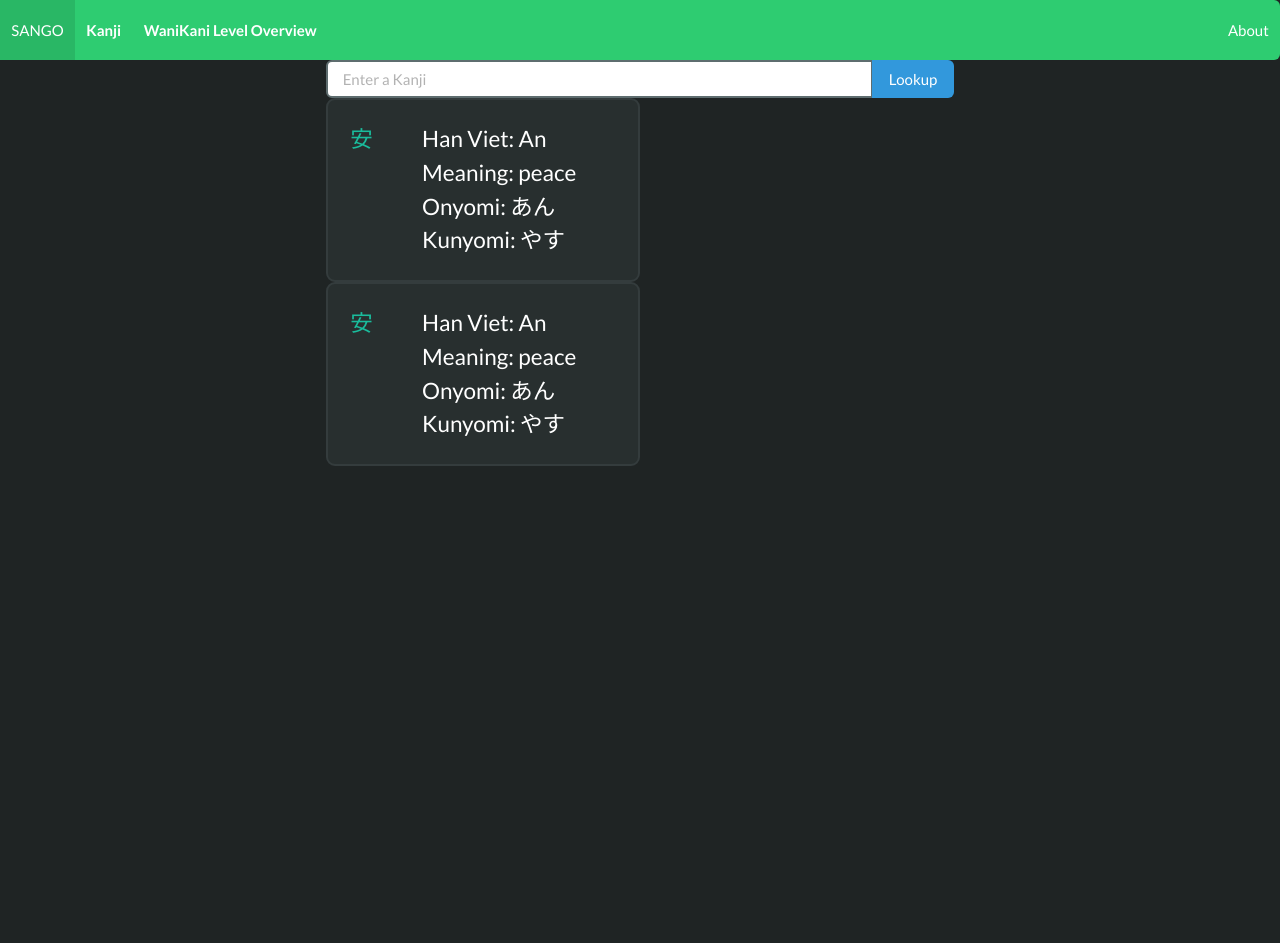
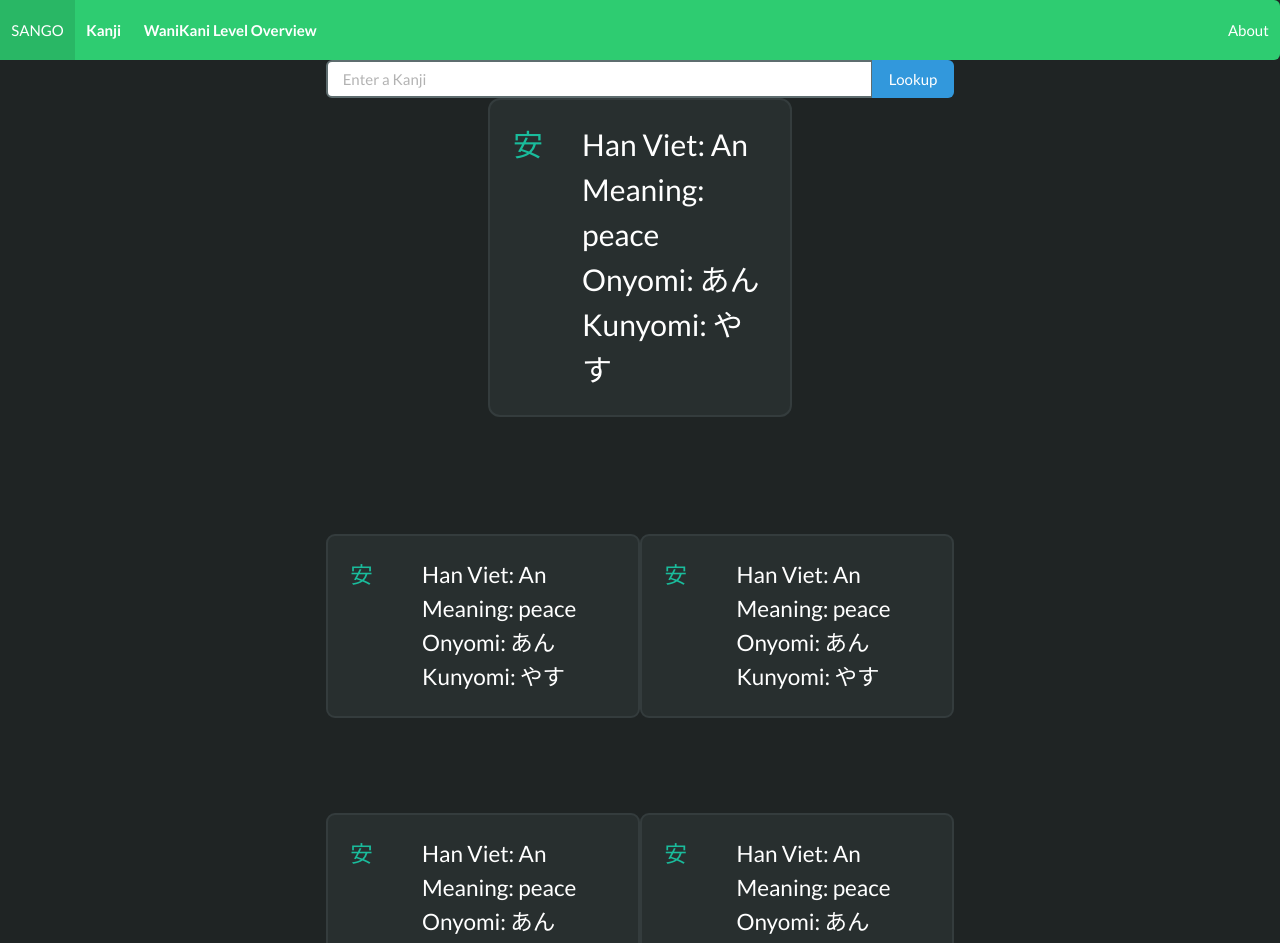
Before and after one commit to Rizzaxc/sango-backend, a Vue app in the folder frontend/: page / in a window 1280 px wide. Shown: the top 943 px of the page. Before the commit the page ends 800 px from the top, so only its background shows below. Built offline with nearby package versions, Linux system fonts and the light colour scheme.

Commit message:
cards flow left to right

```diff
--- a/frontend/src/App.vue
+++ b/frontend/src/App.vue
@@ -1,14 +1,23 @@
 <template>
-  <div id="app">
+  <div id="app" @keyup.enter="SearchBar.lookup()">
     <NavBar />
     <div class="columns is-centered">
 
-      <div class="column is-half is-size-4">
-          <SearchBar />
-        <div class="search-results">
+      <div class="column is-half">
+        <SearchBar />
+        <div class="columns is-centered is-size-3">
+          <div class="column is-half">
+            <KanjiCard id="result"></KanjiCard>
+          </div>
+        </div>
+
+        <div class="search-history is-size-4">
           <KanjiCard />
           <KanjiCard />
-
+          <KanjiCard />
+          <KanjiCard />
+          <KanjiCard />
+          <KanjiCard />
         </div>
 
 
@@ -34,7 +43,15 @@
 </script>
 
 <style scoped>
-  .search-results {
+  #result {
+    width: 100%
+  }
+  .search-history {
 
+    display: flex;
+    flex-direction: row;
+    flex-wrap: wrap;
+    align-content: space-evenly;
+    height: 100%;
   }
 </style>
--- a/frontend/src/components/KanjiCard.vue
+++ b/frontend/src/components/KanjiCard.vue
@@ -42,7 +42,6 @@
 
 <style scoped>
     .card {
-        width: 50%;
-
+        width: 50%
     }
 </style>
--- a/frontend/src/components/SearchBar.vue
+++ b/frontend/src/components/SearchBar.vue
@@ -2,10 +2,10 @@
     <div class="searchbar">
         <div class="field has-addons">
             <div class="control is-expanded">
-                <input class="input has-text-black" type="text" placeholder="Enter a Kanji">
+                <input class="input has-text-black" id="kanji-input" type="text" placeholder="Enter a Kanji">
             </div>
             <div class="control">
-                <a class="button is-info" @click="lookup(安)" @keydown.enter="lookup(安)">
+                <a class="button is-info" @click="lookup()" @keyup.enter="lookup()">
                     Lookup
                 </a>
             </div>
@@ -21,12 +21,12 @@
         props: {},
         data() {
             return {
-                kanji: null
             }
         },
         methods: {
-            lookup(kanji) {
-                return kanji
+            lookup() {
+                this.kanji = document.getElementById('kanji-input').value
+                console.log(this.kanji)
             }
         }
     }
```
